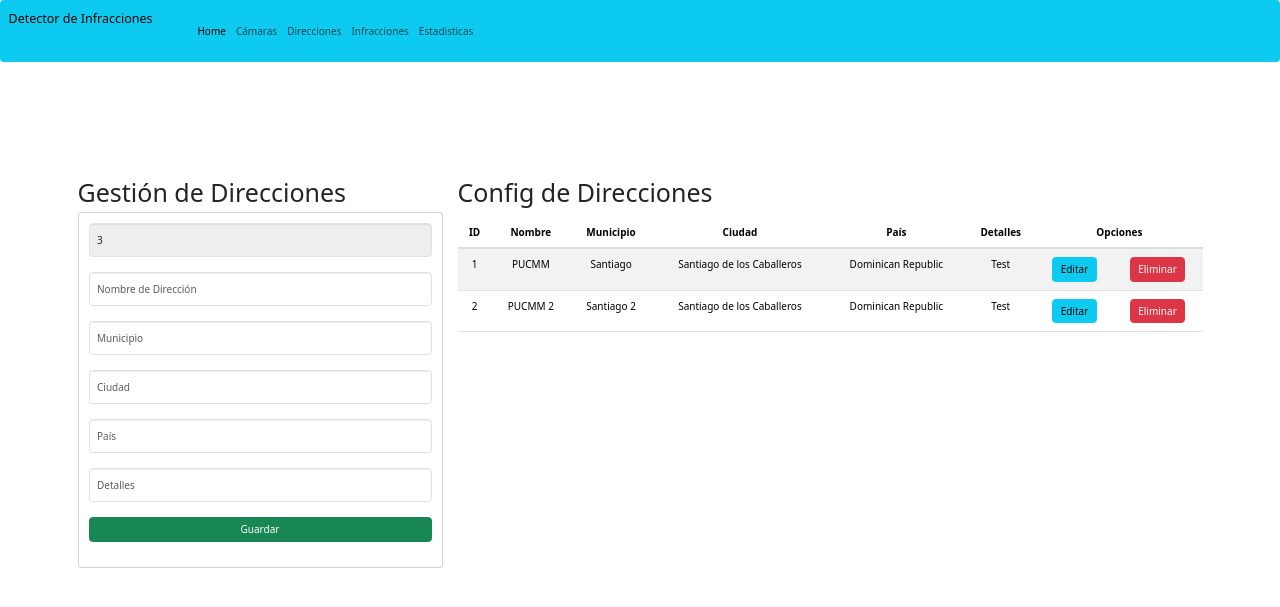
After one commit to christpaul01/DetectorDeInfraccion, a Django app: page /direcciones/ in a window 1280 px wide. The commit adds this page. Shown: the top 607 px of the page. Run offline with Django 5.2, Linux system fonts and the light colour scheme; data comes from the database, SQL or seed files in the repository; both versions use the stored data as it was after the commit; some libraries are stand-ins or nearby versions.

Commit message:
Creacion template Direcciones

```diff
--- a/camaras/models.py
+++ b/camaras/models.py
@@ -5,7 +5,7 @@ from django.db import models
 
 class Direccion(models.Model):
     id_direccion = models.AutoField(primary_key=True)
-    nombre_direccion = models.CharField(max_length=255)
+    nombre_direccion = models.CharField(max_length=255, )
     municipio = models.CharField(max_length=255)
     ciudad = models.CharField(max_length=255)
     pais = models.CharField(max_length=255)
--- a/camaras/templates/BaseCamaras.html
+++ b/camaras/templates/BaseCamaras.html
@@ -25,11 +25,21 @@
     <div class="collapse navbar-collapse" id="navbarSupportedContent">
       <ul class="navbar-nav me-auto mb-2 mb-lg-0">
         <li class="nav-item">
-          <a class="nav-link active" aria-current="page" href="#">Home</a>
+          <a class="nav-link active" aria-current="page" href="/">Home</a>
         </li>
         <li class="nav-item">
-          <a class="nav-link" href="#">Configuración de Cámaras </a>
+          <a class="nav-link" href="/camaras/">Cámaras </a>
         </li>
+        <li class="nav-item">
+          <a class="nav-link" href="/direcciones/">Direcciones</a>
+        </li>
+        <li class="nav-item">
+          <a class="nav-link" href="/infracciones/">Infracciones</a>
+        </li>
+        <li class="nav-item">
+          <a class="nav-link" href="/estadisticas/">Estadisticas</a>
+        </li>
+
       </ul>
     </div>
   </div>
--- /dev/null
+++ b/camaras/templates/configDireccion.html
@@ -0,0 +1,85 @@
+{% extends "./BaseCamaras.html" %}
+ <p>Aqui podras configurar las direcciones del sistema</p>
+ <a href="http://localhost:8000/camaras">Configurar Direccion</a>
+
+{% block body %}
+    <div class="row">
+      <div class="col-sm-12 col-md-6 col-lg-4 col-xl-4">
+        <h1> Gestión de Direcciones</h1>
+          <div class="card">
+                  <div class="card-body">
+                    <form action="/registrarDireccion/" method="POST"> {% csrf_token %}
+
+                        <!-- ID de Dirección (readonly) -->
+                        <div class="form-group">
+                            <input type="number" id="idDireccion" name="idDireccion" class="form-control" value="{{ next_id }}" readonly required>
+                        </div>
+
+                        <!-- Nombre de Dirección -->
+                        <div class="form-group">
+                            <input type="text" id="nombreDireccion" name="nombreDireccion" class="form-control" placeholder="Nombre de Dirección" maxlength="255" required>
+                        </div>
+
+                        <!-- Municipio -->
+                        <div class="form-group">
+                            <input type="text" id="municipio" name="municipio" class="form-control" placeholder="Municipio" maxlength="255" required>
+                        </div>
+
+                        <!-- Ciudad -->
+                        <div class="form-group">
+                            <input type="text" id="ciudad" name="ciudad" class="form-control" placeholder="Ciudad" maxlength="255" required>
+                        </div>
+
+                        <!-- País -->
+                        <div class="form-group">
+                            <input type="text" id="pais" name="pais" class="form-control" placeholder="País" maxlength="255" required>
+                        </div>
+
+                        <!-- Detalles -->
+                        <div class="form-group">
+                            <input type="text" id="detalles" name="detalles" class="form-control" placeholder="Detalles" maxlength="255" required>
+                        </div>
+
+                        <!-- Botón de Guardar -->
+                        <div class="form-group">
+                            <button type="submit" class="btn btn-success btn-block text-white">Guardar</button>
+                        </div>
+
+                    </form>
+                </div>
+            </div>
+        </div>
+    <div class="col-sm-12 col-md-6 col-lg-8 col-xl-8">
+        <h1>Config de Direcciones</h1>
+        <div class="table-responsive py-2">
+            <table class="table table-striped">
+              <thead>
+                <tr>
+                  <th>ID</th>
+                  <th>Nombre</th>
+                  <th>Municipio</th>
+                  <th>Ciudad</th>
+                  <th>País</th>
+                  <th>Detalles</th>
+                  <th colspan="2">Opciones</th>
+                </tr>
+             </thead>
+             <tbody>
+                 {% for d in direcciones %}
+                 <tr>
+                      <td>{{d.id_direccion}}</td>
+                      <td>{{d.nombre_direccion}}</td>
+                      <td>{{d.municipio}}</td>
+                      <td>{{d.ciudad}}</td>
+                      <td>{{d.pais}}</td>
+                      <td>{{d.detalles}}</td>
+                      <td><a href="editarDireccion/{{d.id_direccion}}" class="btn btn-info">Editar</a> </td>
+                      <td><a href="eliminarDireccion/{{d.id_direccion}}" class="btn btn-danger btnEliminacion">Eliminar</a> </td>
+                 </tr>
+                 {% endfor %}
+             </tbody>
+            </table>
+        </div>
+    </div>
+    </div>
+{% endblock %}
--- /dev/null
+++ b/camaras/templates/listarDirecciones.html
@@ -0,0 +1,3 @@
+{% extends "./BaseCamaras.html" %}
+ <p>Aqui podras configurar las direcciones del sistema</p>
+ <a href="http://localhost:8000/camaras">Configurar Direccion</a>
--- a/camaras/urls.py
+++ b/camaras/urls.py
@@ -2,10 +2,21 @@ from django.urls import path
 from . import views
 
 urlpatterns = [
+    # Bloque Home
     path('', views.home),
+    # Bloque Camaras
     path('camaras/', views.camaras, name='camaras'),
     path('registrarCamara/', views.registarCamara),
     path('editarCamara/<id_camara>', views.editarCamara),
     path('edicionCamara/', views.edicionCamara),
-    path('eliminarCamara/<id_camara>', views.eliminarCamara)
+    path('eliminarCamara/<id_camara>', views.eliminarCamara),
+
+    # Bloque Direcciones
+    path('direcciones/', views.gestionDirecciones),
+
+    path('direcciones/eliminarDireccion/<id_direccion>', views.eliminarDireccion),
+
+    path('listarDirecciones/', views.listarDirecciones),
+
+    path('registrarDireccion/', views.registrarDireccion)
 ]
--- a/camaras/views.py
+++ b/camaras/views.py
@@ -1,7 +1,7 @@
 from django.shortcuts import render, redirect
 from django.http import HttpResponse
 from django.template import loader
-from .models import Camara
+from .models import Camara, Direccion
 from django.db.models import Max
 
 
@@ -15,12 +15,24 @@ def get_next_camera_id():
     else:
         return 1
 
+def get_next_direccion_id():
+    """
+    Returns the next available ID for a new direccion.
+    """
+    if Direccion.objects.exists():
+        max_id = Direccion.objects.aggregate(Max('id_direccion'))['id_direccion__max']
+        return max_id + 1
+    else:
+        return 1
+
 def home(request):
     camaras = Camara.objects.all()
     next_id = get_next_camera_id()
     context = {"camaras": camaras, "next_id": next_id}
     return render(request, "configCamaras.html", context)
 
+
+# Bloque Camaras
 
 def registarCamara(request):
     idCamara = get_next_camera_id()
@@ -80,3 +92,39 @@ def camaras(request):
 
     template = loader.get_template('configCamaras.html')
     return HttpResponse(template.render())
+
+# NOTE: Bloque Direccion
+
+
+def listarDirecciones(request):
+    direcciones = Direccion.objects.all()
+    context = {"direcciones": direcciones}
+    return render(request, 'listarDirecciones.html', context)
+
+def gestionDirecciones(request):
+    direcciones = Direccion.objects.all()
+    next_id = get_next_direccion_id()
+    context = {"next_id": next_id, "direcciones": direcciones}
+    return render(request, 'configDireccion.html', context)
+
+def eliminarDireccion(request, id_direccion):
+    try:
+        direccion = Direccion.objects.get(id_direccion=id_direccion)
+        direccion.delete()
+    except Direccion.DoesNotExist:
+        error_type = "Error de procesamiento"
+        error_message = "No se encontró la dirección solicitada."
+        context = {"error_type": error_type, "error_message": error_message}
+        return render(request, 'error.html', context)
+    return redirect('/direcciones/')
+
+def registrarDireccion(request):
+    idDireccion = request.POST['idDireccion']
+    nombreDireccion = request.POST['nombreDireccion']
+    municipio = request.POST['municipio']
+    ciudad = request.POST['ciudad']
+    pais = request.POST['pais']
+    detalles = request.POST['detalles']
+
+    Direccion.objects.create(id_direccion=idDireccion, nombre_direccion=nombreDireccion, municipio=municipio, ciudad=ciudad, pais=pais, detalles=detalles)
+    return redirect('/direcciones/')
```
Also changed, not shown: detectApp.db, 1 other file.
